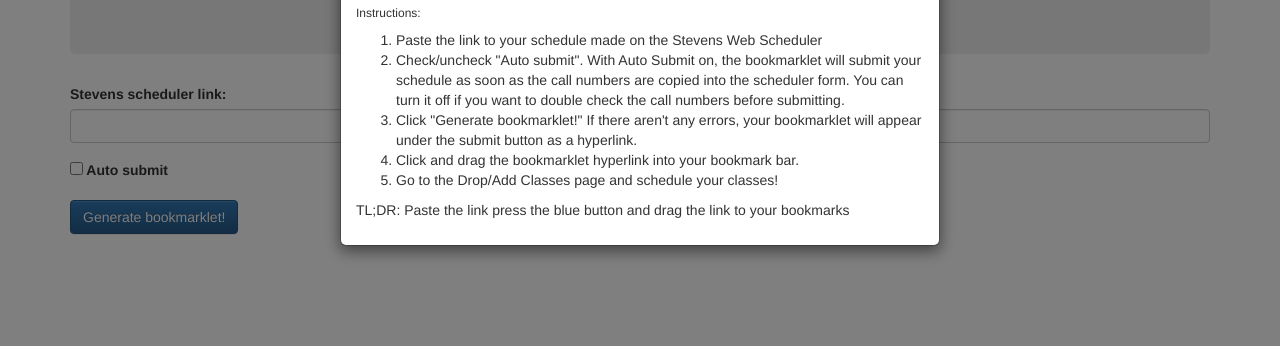
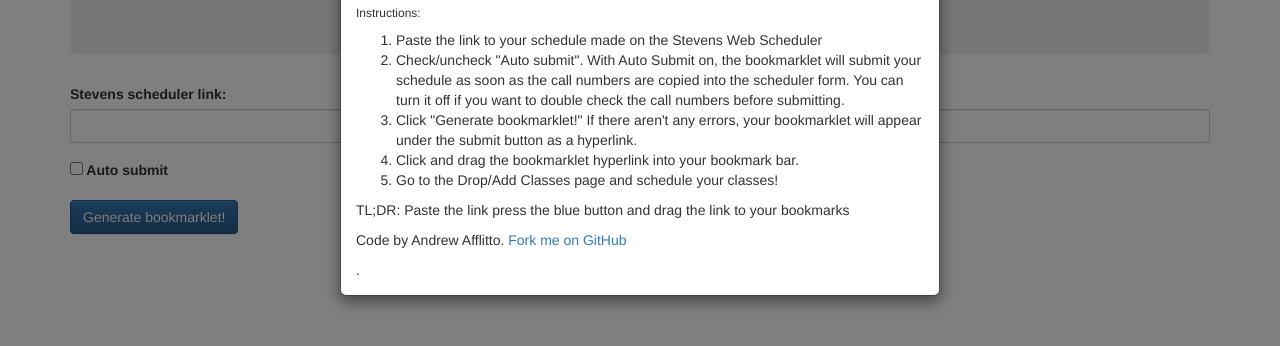
Before and after one commit to LegoMaster616/AutoScheduler, a plain HTML site: page index.html in a window 1280 px wide. Both pictures are taken after a click on the link "Click here for instructions.". Shown: the part 186-532 px from the top of the page. Drawn offline with nearby package versions, Linux system fonts and the light colour scheme.

Commit message:
add github link

```diff
--- a/index.html
+++ b/index.html
@@ -33,6 +33,7 @@
                 <li>Go to the Drop/Add Classes page and schedule your classes!</li>
               </ol>
               <p>TL;DR: Paste the link press the blue button and drag the link to your bookmarks</p>
+              <p>Code by Andrew Afflitto. <a href="https://github.com/LegoMaster616/AutoScheduler">Fork me on GitHub</a></p>.
             </div>
           </div>
         </div>
```
